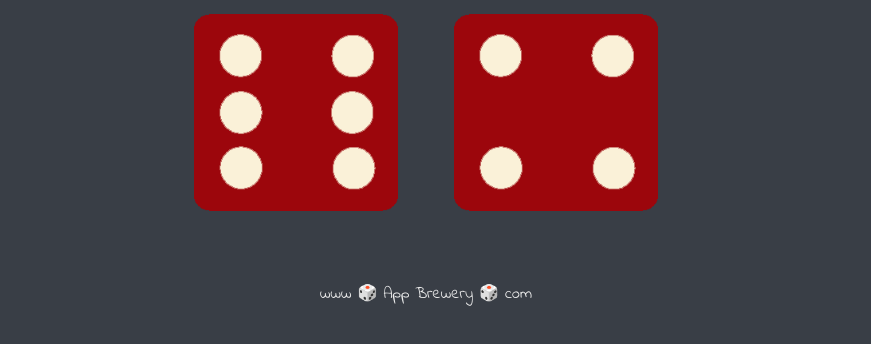
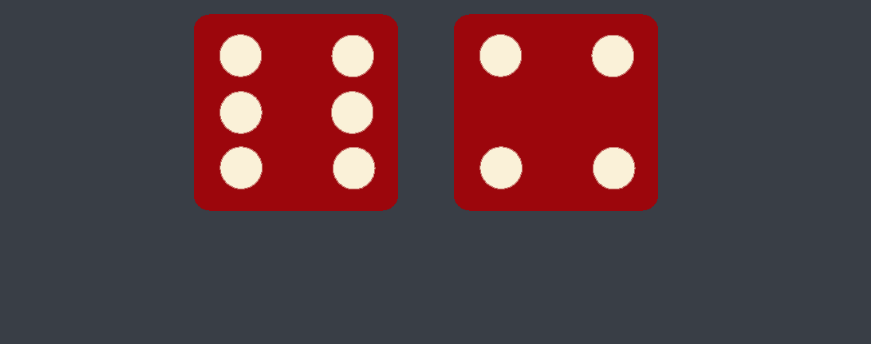
Before and after one commit to ryo873/dicegame, a plain HTML site: page index.html in a window 1280 px wide. Shown: the part 368-712 px from the top of the page, without its empty margins (214-1085 px from the left). Drawn offline with Linux system fonts and the light colour scheme.

Commit message:
update.index html
Add comment footer app brewery

```diff
--- a/index.html
+++ b/index.html
@@ -25,6 +25,6 @@
     <h2></h2>
 
     <script src="index.js"></script>
-    <footer>www 🎲 App Brewery 🎲 com</footer>
+    <!-- <footer>Challenge by www 🎲 App Brewery 🎲 com on 2022</footer> -->
   </body>
 </html>
```
